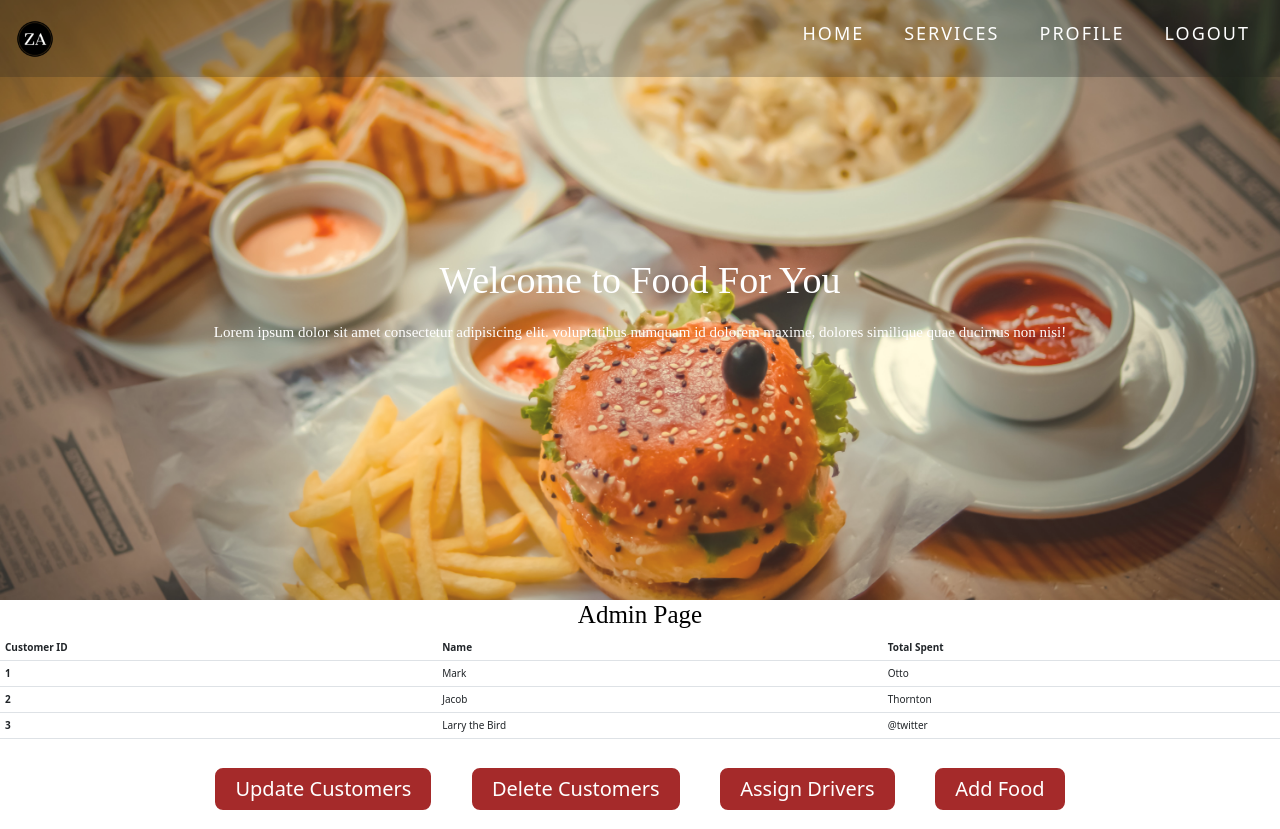
After one commit to ShnAhmad/home-delivery-system, a PHP site: page /admin.html.html in a window 1280 px wide. The commit adds this page. Run offline with PHP 8.4, Linux system fonts and the light colour scheme.

Commit message:
Added admin page

```diff
--- /dev/null
+++ b/project interface/admin.html.html
@@ -0,0 +1,82 @@
+<!DOCTYPE html>
+<html lang="en">
+<head>
+    <meta charset="UTF-8">
+    <meta http-equiv="X-UA-Compatible" content="IE=edge">
+    <meta name="viewport" content="width=device-width, initial-scale=1.0">
+
+    <link href="https://cdn.jsdelivr.net/npm/bootstrap@5.2.0-beta1/dist/css/bootstrap.min.css" rel="stylesheet" integrity="sha384-0evHe/X+R7YkIZDRvuzKMRqM+OrBnVFBL6DOitfPri4tjfHxaWutUpFmBp4vmVor" crossorigin="anonymous">
+    <link rel="stylesheet" href="index _style.css">
+    <!-- CSS only -->
+    <title>Admin</title>
+</head>
+<body>
+     <!-- Header -->
+  <header id="header">
+    <div class="nav-bar">
+      <div class="brand">
+          <img src="img/logo.png" alt="">
+      </div>
+      <div class="nav-list">
+        <ul>
+          <li><a href="#home" data-after="Home">Home</a></li>
+          <li><a href="#services-container" data-after="Service">Services</a></li>
+          <li><a href="#projects" data-after="Profile">Profile</a></li>
+          <li><a href="login.html" data-after="Logout">Logout</a></li>
+        </ul>
+    </div>
+  </div>
+</header>
+<!-- End Header -->
+
+
+<!-- home Section  -->
+<section id="home">
+
+    <h1 class="heading">Welcome to Food For You</h1>
+    <p>Lorem ipsum dolor sit amet consectetur adipisicing elit.
+      voluptatibus numquam id dolorem maxime, dolores similique
+       quae ducimus non nisi!</p>
+
+</section>
+<div class="h-primary2">
+  <h1>Admin Page</h1>
+</div>
+
+<table class="table">
+  <thead>
+    <tr>
+      <th scope="col">Customer ID</th>
+      <th scope="col">Name</th>
+      <th scope="col">Total Spent</th>
+    </tr>
+  </thead>
+  <tbody>
+    <tr>
+      <th scope="row">1</th>
+      <td>Mark</td>
+      <td>Otto</td>
+    </tr>
+    <tr>
+      <th scope="row">2</th>
+      <td>Jacob</td>
+      <td>Thornton</td>
+    </tr>
+    <tr>
+      <th scope="row">3</th>
+      <td>Larry the Bird</td>
+      <td>@twitter</td>
+    </tr>
+  </tbody>
+</table>
+
+<div class="centerstuff">
+<button type="button" class="btn btn-primary">Update Customers</button>
+<button type="button" class="btn btn-primary">Delete Customers</button>
+<button type="button" class="btn btn-primary">Assign Drivers</button>
+<button type="button" class="btn btn-primary">Add Food</button>
+</div>
+
+
+</body>
+</html>
--- a/project interface/index _style.css
+++ b/project interface/index _style.css
@@ -3,6 +3,8 @@
 	margin: 0;
 	box-sizing: border-box;
 }
+
+
 html {
 	font-size: 10px;
 	font-family: 'Montserrat', sans-serif;
@@ -222,3 +224,35 @@ img {
 }
 
 /* End footer */
+
+.h-primary2 {
+    color:black;
+    text-align: center;
+    font-size: 1.5rem;
+    font-family: 'Bree Serif', serif;
+}
+
+.btn-primary {
+	font-size: 20px;
+}
+
+.centerstuff {
+	text-align: center;
+}
+
+
+.table-fixed thead {
+	width: 97%;
+  }
+  .table-fixed tbody {
+	height: 230px;
+	overflow-y: auto;
+	width: 100%;
+  }
+  .table-fixed thead, .table-fixed tbody, .table-fixed tr, .table-fixed td, .table-fixed th {
+	display: block;
+  }
+  .table-fixed tbody td, .table-fixed thead > tr> th {
+	float: left;
+	border-bottom-width: 0;
+  }
```
Also changed, not shown: project interface/index.php (added, +19 -0 lines).
